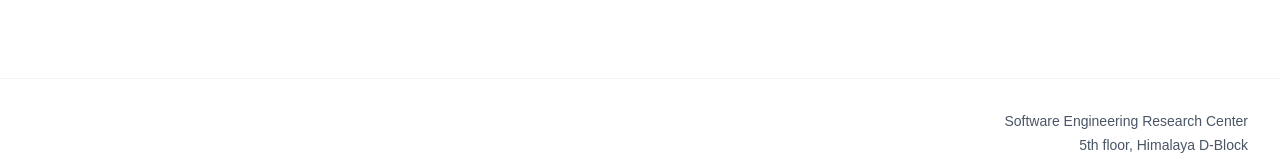
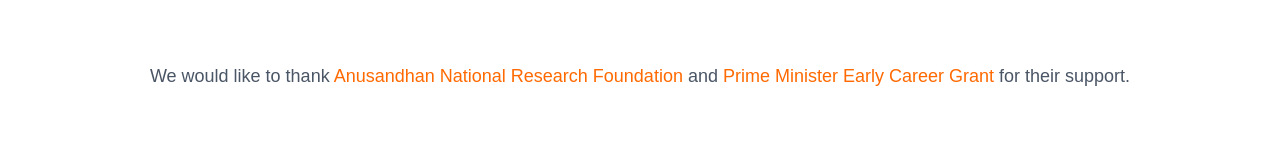
Before and after one commit to sa4s-serc/sustaind, a Next.js app: page /about in a window 1280 px wide. Shown: the part 1662-1817 px from the top of the page. Built offline with nearby package versions, Linux system fonts and the light colour scheme.

Commit message:
It works!

```diff
--- a/src/app/about/page.tsx
+++ b/src/app/about/page.tsx
@@ -184,6 +184,12 @@
                             By bridging the gap between AI innovation and sustainability, SustAInd is committed to ensuring that India&apos;s AI revolution contributes to a <span className="font-semibold text-green-600">greener</span>, more <span className="font-semibold text-[#ea580c]">economically viable</span> future for all.
                         </p>
                     </div>
+        {/* Acknowledgements Section */}
+        <div className="mt-16 text-center">
+            <p className="text-lg text-gray-600">
+                We would like to thank <a href="https://dst.gov.in/anusandhan-national-research-foundation-anrf" target="_blank" rel="noopener noreferrer" className="text-orange-500">Anusandhan National Research Foundation</a> and <a href="https://www.anrfonline.in/ANRF/ecrg_anrf?HomePage=New" target="_blank" rel="noopener noreferrer" className="text-orange-500">Prime Minister Early Career Grant</a> for their support.
+            </p>
+        </div>
                 </motion.div>
             </motion.div>
         </div>
--- a/src/app/publications/page.tsx
+++ b/src/app/publications/page.tsx
@@ -143,7 +143,7 @@
                         >
                             <div className="relative w-full aspect-[3/4] rounded-lg overflow-hidden shadow-lg hover:shadow-xl transition-shadow duration-300 border border-gray-600">
                                 <Image
-                                    src={publication.coverImage}
+                                    src={`.${publication.coverImage}`}
                                     alt={`Cover of ${publication.title}`}
                                     fill
                                     className="object-cover object-top"
```
Also changed, not shown: 13 other files (tests, documents, lock files or other folders).
